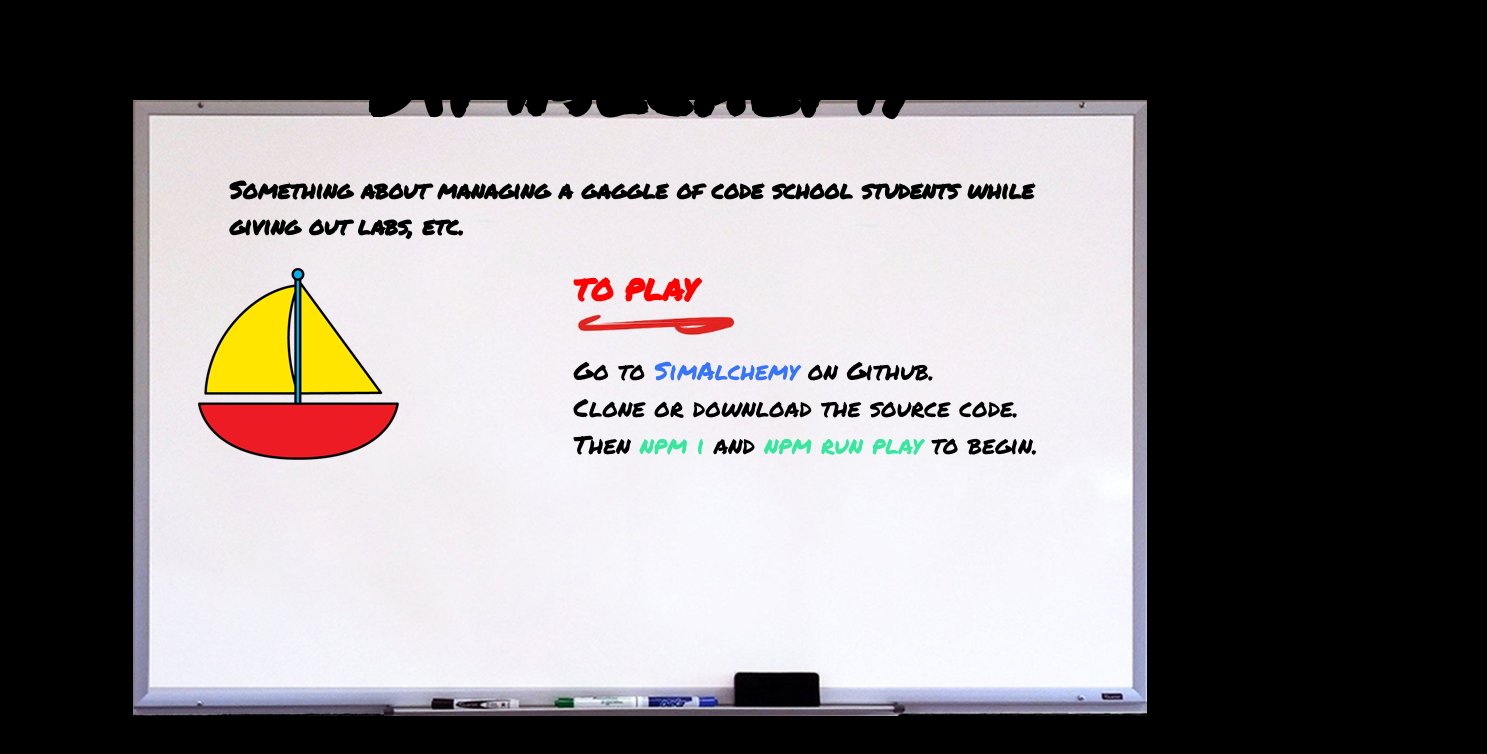
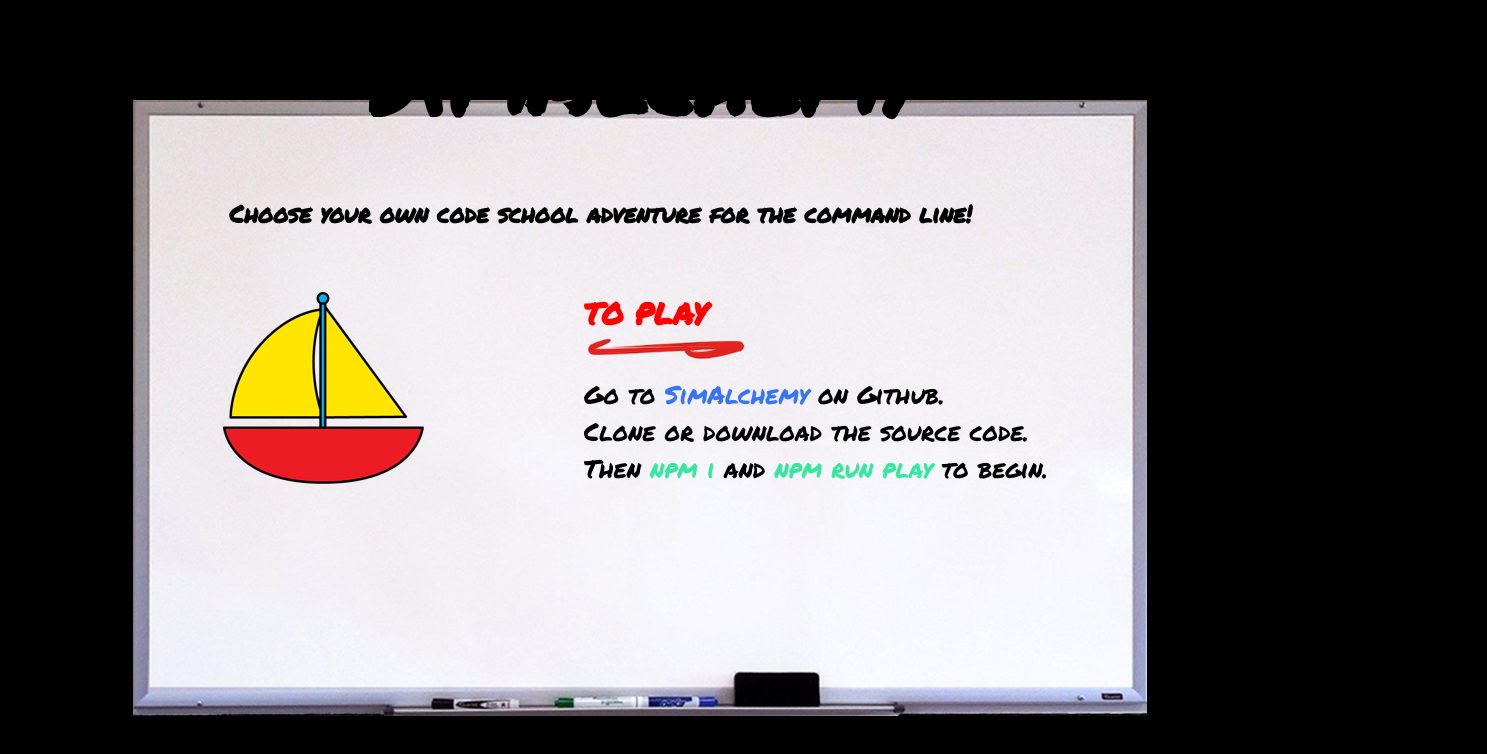
Before and after one commit to team-sailboat/SimAlchemy, a website: page index.html in a window 1280 px wide. Shown: the whole page, 1487 px wide, since content can reach past the window. Drawn offline with Linux system fonts and the light colour scheme.

Commit message:
centering adjustments

```diff
--- a/index.html
+++ b/index.html
@@ -12,7 +12,7 @@
   <h1>SimAlchemy</h1>
   <main>
       <h2>
-        Something about managing a gaggle of code school students while giving out labs, etc.
+          Choose your own code school adventure for the command line!
       </h2>
       <aside>
         <img src="style/red-sailboat-clipart-red-sailboat.png" alt="sailboat picture">
--- a/style/style.css
+++ b/style/style.css
@@ -31,7 +31,7 @@ h1 {
 
 h2 {
   width: 65%;
-  margin: 1em auto;
+  margin: 2em auto;
 }
 
 h3 {
@@ -47,13 +47,14 @@ h3 {
 
 aside {
   position: relative;
-  left: 15%;
+  left: 17%;
   font-size: 20px;
+  margin-top: 3em;
 }
 
 img {
   float: left;
-  margin-right: 175px;
+  margin-right: 160px;
 }
 
 p {
```
Also changed, not shown: style/marker-underline.png (deleted).
